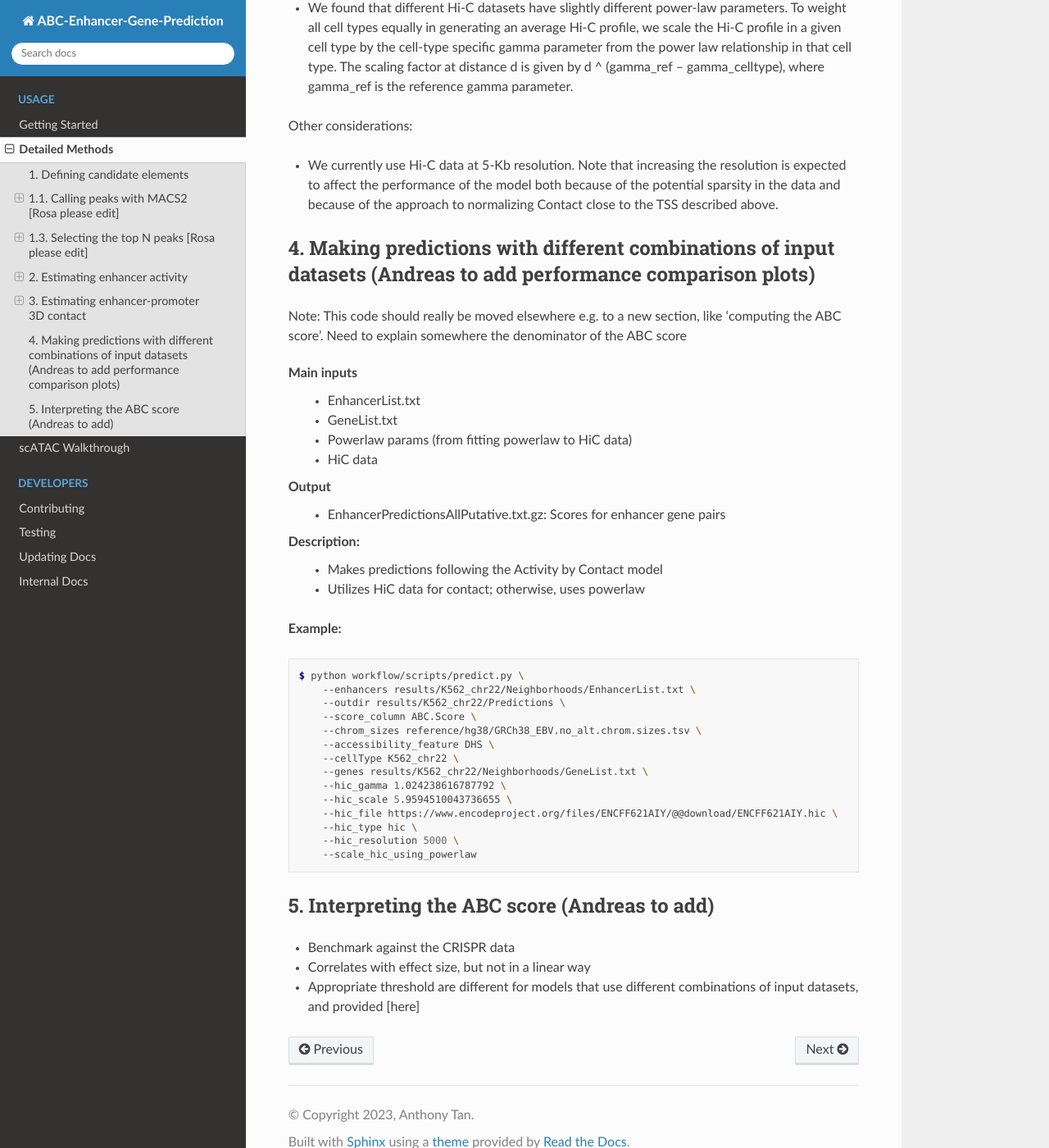
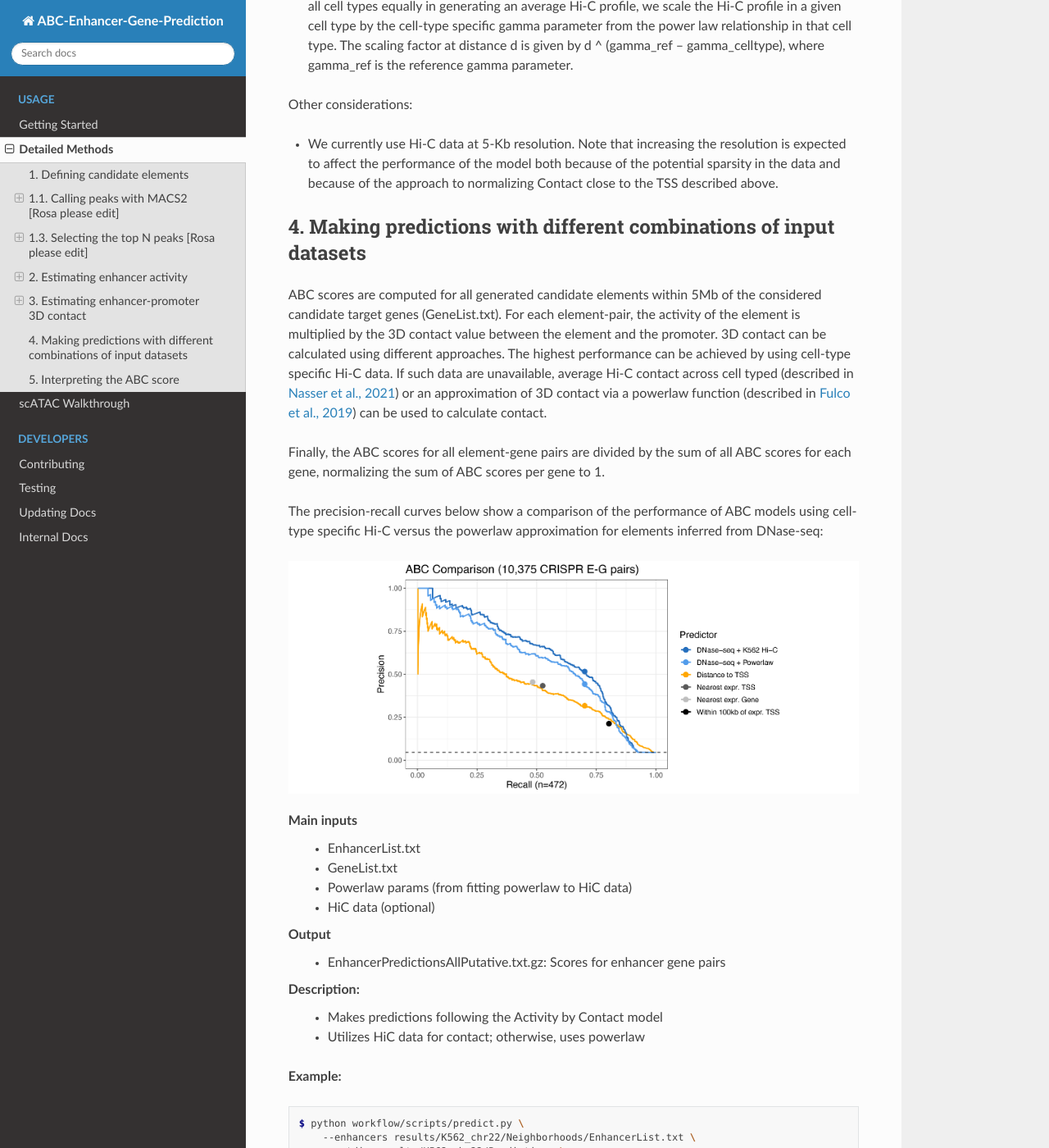
Before and after one commit to broadinstitute/ABC-Enhancer-Gene-Prediction, a Sphinx documentation site: the page built from docs/usage/methods.rst, in a window 1280 px wide and 1400 px high, scrolled down 7163 px. Shown: the whole window at 82% size. Built offline with Sphinx 7.4.7 and the Read the Docs theme 2.0.0, drawn with Linux system fonts in a browser that asks for light colours; some of the changed text lies outside the part shown.

Commit message:
Add 'making predictions' and 'interpreting ABC scores' sections

```diff
--- a/docs/usage/methods.rst
+++ b/docs/usage/methods.rst
@@ -145,7 +145,7 @@ Enhancer activity in the ABC model is estimated by counting reads in peaks (from
 ^^^^^^^^^^^^^^^^^^^^^^^^^^^^
 Datasets such as DNase-seq, ATAC-seq, and H3K27ac ChIP-seq often have varying signal-to-noise ratios (e.g., % reads in peaks, TSS enrichment). This changes the performance and thresholds needed for ABC model. To account for this, we apply quantile normalization on input datasets to match a reference dataset. As reference, we currently use datasets in K562, because we have CRISPR data to benchmark the model in that system.
 
-2.3. Using different chromatin assays to estimate enhancer activity [Andreas to add]
+2.3. Using different chromatin assays to estimate enhancer activity
 ^^^^^^^^^^^^^^^^^^^^^^^^^^^^
 ABC uses DNase-seq and optionally H3K27ac ChIP-seq to estimate enhancer activity, but numerous other
 chromatin assays exist, including chromatin accessibility assays, TF ChIP-seq and histone ChIP-seq.
@@ -286,16 +286,33 @@ Other considerations:
 - We currently use Hi-C data at 5-Kb resolution.  Note that increasing the resolution is expected to affect the performance of the model both because of the potential sparsity in the data and because of the approach to normalizing Contact close to the TSS described above.
 
 
-4. Making predictions with different combinations of input datasets  (Andreas to add performance comparison plots)
+4. Making predictions with different combinations of input datasets
 ------------------------------------------------------------------------
 
-Note: This code should really be moved elsewhere e.g. to a new section, like 'computing the ABC score'.  Need to explain somewhere the denominator of the ABC score
+ABC scores are computed for all generated candidate elements within 5Mb of the considered
+candidate target genes (GeneList.txt). For each element-pair, the activity of the element is
+multiplied by the 3D contact value between the element and the promoter. 3D contact can be
+calculated using different approaches. The highest performance can be achieved by using cell-type
+specific Hi-C data. If such data are unavailable, average Hi-C contact across cell typed (described
+in `Nasser et al., 2021 <https://www.nature.com/articles/s41586-021-03446-x>`_) or an approximation
+of 3D contact via a powerlaw function (described in
+`Fulco et al., 2019 <https://www.nature.com/articles/s41588-019-0538-0>`_) can be used to calculate
+contact.
+
+Finally, the ABC scores for all element-gene pairs are divided by the sum of all ABC scores for each
+gene, normalizing the sum of ABC scores per gene to 1.
+
+The precision-recall curves below show a comparison of the performance of ABC models using cell-type
+specific Hi-C versus the powerlaw approximation for elements inferred from DNase-seq:
+
+.. image:: /images/abc_perf_comparison.png
+
 
 Main inputs
 	- EnhancerList.txt
 	- GeneList.txt
 	- Powerlaw params (from fitting powerlaw to HiC data)
-	- HiC data
+	- HiC data (optional)
 
 Output
 	- EnhancerPredictionsAllPutative.txt.gz: Scores for enhancer gene pairs
@@ -324,10 +341,44 @@ Description:
 	    --scale_hic_using_powerlaw
 
 
-
-5. Interpreting the ABC score (Andreas to add)
+5. Interpreting the ABC score
 ------------------------------------
 
-- Benchmark against the CRISPR data
-- Correlates with effect size, but not in a linear way
-- Appropriate threshold are different for models that use different combinations of input datasets, and provided [here]
+To validate and better understand the properties of the ABC score, we extensively benchmarked the
+model against CRISPR enhancer perturbation in K562 cells (
+`Fulco et al., 2019 <https://www.nature.com/articles/s41588-019-0538-0>`_ ,
+`Nasser et al., 2021 <https://www.nature.com/articles/s41586-021-03446-x>`_).
+
+These analyses show that ABC scores reliably predicts enhancer-gene regulatory interactions
+that were experimentally inferred in the CRISPR experiments. At the recall of 70%, an ABC model
+using DNase-seq + cell-type specific Hi-C data achieves a precision of 52%, meaning around half of
+the predicted enhancer-gene regulatory interactions will be true positives. The ABC scores
+themselves correlate with the CRISPR effect size on gene expression when perturbing an enhancer,
+however not in a precise linear fashion. This probably has different technical and biological
+reasons. Nevertheless, we can expect enhancers with large ABC scores to have strong effects on gene
+expression.
+
+One key consideration when applying ABC to generate maps of enhancer-gene pairs is selecting the
+appropriate ABC score threshold to predict regulatory enhancer-gene interactions. We recommend using
+a threshold that achieves 70% recall in our CRISPR benchmark. A list of thresholds for different
+flavors of ABC models can be found in the table below:
+
+.. list-table::
+  :header-rows: 1
+  :widths: auto
+
+  * - Activity
+    - Contact
+    - AUPRC
+    - Precision @ 70% recall
+    - Threshold @ 70% recall
+  * - DNase-seq
+    - K562 Hi-C
+    - 0.60
+    - 0.52
+    - 0.024674
+  * - DNase-seq
+    - Powerlaw
+    - 0.56
+    - 0.44
+    - 0.01587
```
Also changed, not shown: docs/images/abc_perf_comparison.png (added).
